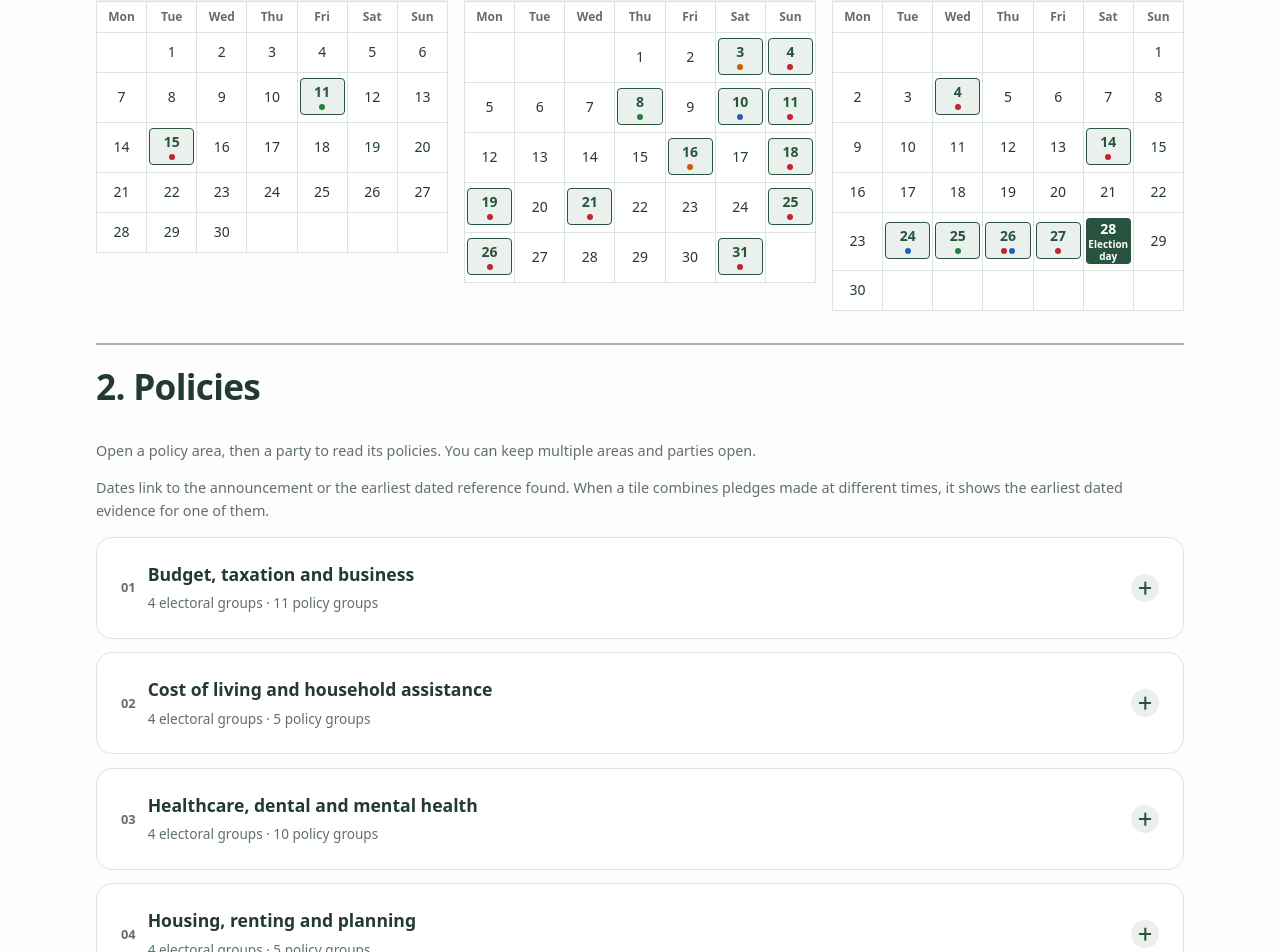
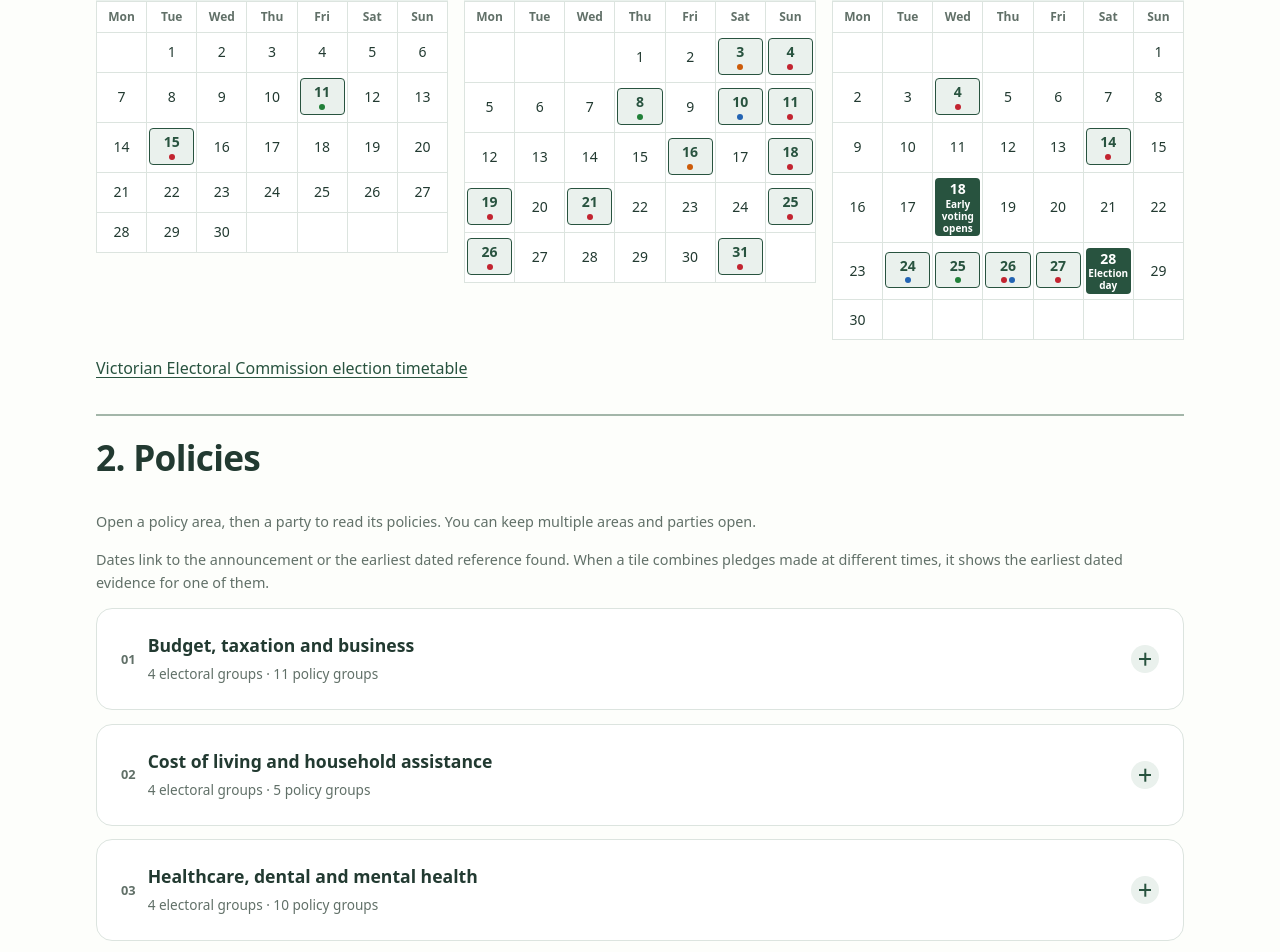
Before and after one commit to adludo/research-politics, a Next.js app: page /elections/victoria-2026 in a window 1280 px wide. Shown: the part 867-1819 px from the top of the page. Built offline with nearby package versions, Linux system fonts and the light colour scheme.

Commit message:
FEAT: mark early voting on the election calendar

```diff
--- a/app/elections/victoria-2026/page.tsx
+++ b/app/elections/victoria-2026/page.tsx
@@ -118,7 +118,12 @@ function Calendar() {
     <>
       <p>Outlined dates mark policy announcements.</p>
       <CalendarPartyLegend />
-      <ElectionCalendar electionDate={comparison.electionDateSupplied} announcementsByDate={announcementsByDate} />
+      <ElectionCalendar
+        electionDate={comparison.electionDateSupplied}
+        earlyVotingDate={comparison.earlyVoting.opens}
+        announcementsByDate={announcementsByDate}
+      />
+      <p><a href={comparison.earlyVoting.sourceUrl}>Victorian Electoral Commission election timetable</a></p>
     </>
   );
 }
--- a/components/ui/AnnouncementDayButton.tsx
+++ b/components/ui/AnnouncementDayButton.tsx
@@ -22,10 +22,10 @@ export function CalendarPartyLegend() {
   );
 }
 
-export default function AnnouncementDayButton({ date, parties, isElectionDay, expanded, panelId, onClick }: {
+export default function AnnouncementDayButton({ date, parties, milestone, expanded, panelId, onClick }: {
   date: string;
   parties: readonly string[];
-  isElectionDay: boolean;
+  milestone?: string;
   expanded: boolean;
   panelId: string;
   onClick: MouseEventHandler<HTMLButtonElement>;
@@ -33,7 +33,7 @@ export default function AnnouncementDayButton({ date, parties, isElectionDay, ex
   const day = new Date(date);
   const partyNames = [...new Set(parties)];
   const markers = calendarParties.filter(party => partyNames.includes(party.name));
-  const label = `${dateFormat.format(day)}, policy announcements from ${partyNames.join(', ')}${isElectionDay ? ', election day' : ''}`;
+  const label = `${dateFormat.format(day)}, policy announcements from ${partyNames.join(', ')}${milestone ? `, ${milestone}` : ''}`;
 
   return (
     <button
@@ -44,8 +44,8 @@ export default function AnnouncementDayButton({ date, parties, isElectionDay, ex
       aria-controls={expanded ? panelId : undefined}
       onClick={onClick}
     >
-      <time dateTime={date} className={isElectionDay ? styles.electionDay : undefined}>
-        {day.getUTCDate()}{isElectionDay && <span>Election day</span>}
+      <time dateTime={date} className={milestone ? styles.votingDay : undefined}>
+        {day.getUTCDate()}{milestone && <span>{milestone}</span>}
       </time>
       {markers.length > 0 && (
         <span className={styles.partyDots} aria-hidden="true">
--- a/components/ui/ElectionCalendar.module.css
+++ b/components/ui/ElectionCalendar.module.css
@@ -83,7 +83,7 @@
 .oneNation { --party-colour: #cc5b09; }
 .announcementDay[aria-expanded="true"] .partyDot { outline: 1px solid var(--surface); }
 
-.electionDay {
+.votingDay {
   display: block;
   border-radius: .25rem;
   background: var(--accent);
@@ -93,7 +93,7 @@
   padding: .15rem 0;
 }
 
-.electionDay span { display: block; font-size: .625rem; overflow-wrap: anywhere; }
+.votingDay span { display: block; font-size: .625rem; overflow-wrap: anywhere; }
 .calendar { position: relative; }
 
 
--- a/components/ui/ElectionCalendar.tsx
+++ b/components/ui/ElectionCalendar.tsx
@@ -18,8 +18,9 @@ function getMonthWeeks(month: Date) {
 }
 
 /** Shows the election month and the preceding two months for an ISO calendar date. */
-export default function ElectionCalendar({ electionDate, announcementsByDate }: {
+export default function ElectionCalendar({ electionDate, earlyVotingDate, announcementsByDate }: {
   electionDate: string;
+  earlyVotingDate?: string;
   announcementsByDate: Readonly<Record<string, readonly CalendarAnnouncement[]>>;
 }) {
   const [selection, setSelection] = useState<{ date: string; button: HTMLButtonElement } | null>(null);
@@ -50,6 +51,8 @@ export default function ElectionCalendar({ electionDate, announcementsByDate }:
   }, [selection]);
 
   const election = new Date(electionDate);
+  const milestones = new Map([[electionDate, 'Election day']]);
+  if (earlyVotingDate) milestones.set(earlyVotingDate, 'Early voting opens');
   const months = [-2, -1, 0].map(offset =>
     new Date(Date.UTC(election.getUTCFullYear(), election.getUTCMonth() + offset, 1)),
   );
@@ -76,6 +79,7 @@ export default function ElectionCalendar({ electionDate, announcementsByDate }:
                     {week.map((day, weekday) => {
                       if (day === null) return <td key={weekday} />;
                       const date = `${monthKey}-${String(day).padStart(2, '0')}`;
+                      const milestone = milestones.get(date);
 
                       return (
                         <td key={weekday}>
@@ -83,7 +87,7 @@ export default function ElectionCalendar({ electionDate, announcementsByDate }:
                             <AnnouncementDayButton
                               date={date}
                               parties={announcementsByDate[date].map(announcement => announcement.party)}
-                              isElectionDay={date === electionDate}
+                              milestone={milestone}
                               expanded={selection?.date === date}
                               panelId={panelId}
                               onClick={event => {
@@ -91,9 +95,9 @@ export default function ElectionCalendar({ electionDate, announcementsByDate }:
                                 else setSelection({ date, button: event.currentTarget });
                               }}
                             />
-                          ) : date === electionDate ? (
-                            <time dateTime={date} className={styles.electionDay}>
-                              {day}<span>Election day</span>
+                          ) : milestone ? (
+                            <time dateTime={date} className={styles.votingDay}>
+                              {day}<span>{milestone}</span>
                             </time>
                           ) : day}
                         </td>
--- a/data/victoria-2026.json
+++ b/data/victoria-2026.json
@@ -1,6 +1,10 @@
 {
   "researchDate": "2026-11-18",
   "electionDateSupplied": "2026-11-28",
+  "earlyVoting": {
+    "opens": "2026-11-18",
+    "sourceUrl": "https://www.vec.vic.gov.au/voting/types-of-elections/state-elections"
+  },
   "provenance": "User-supplied summary; claims, dates, rankings and election relevance not independently verified.",
   "sources": {
     "abc": {
```
